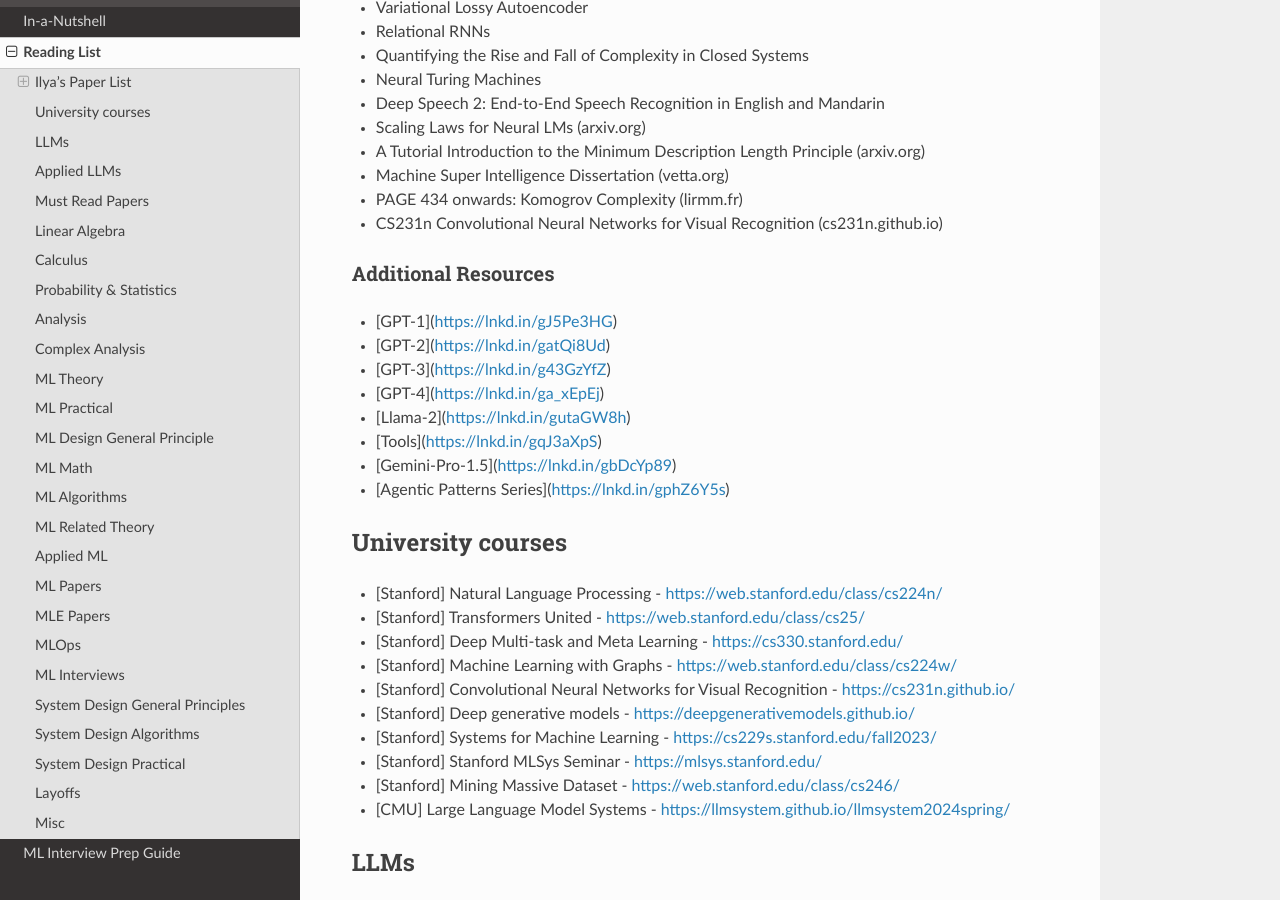
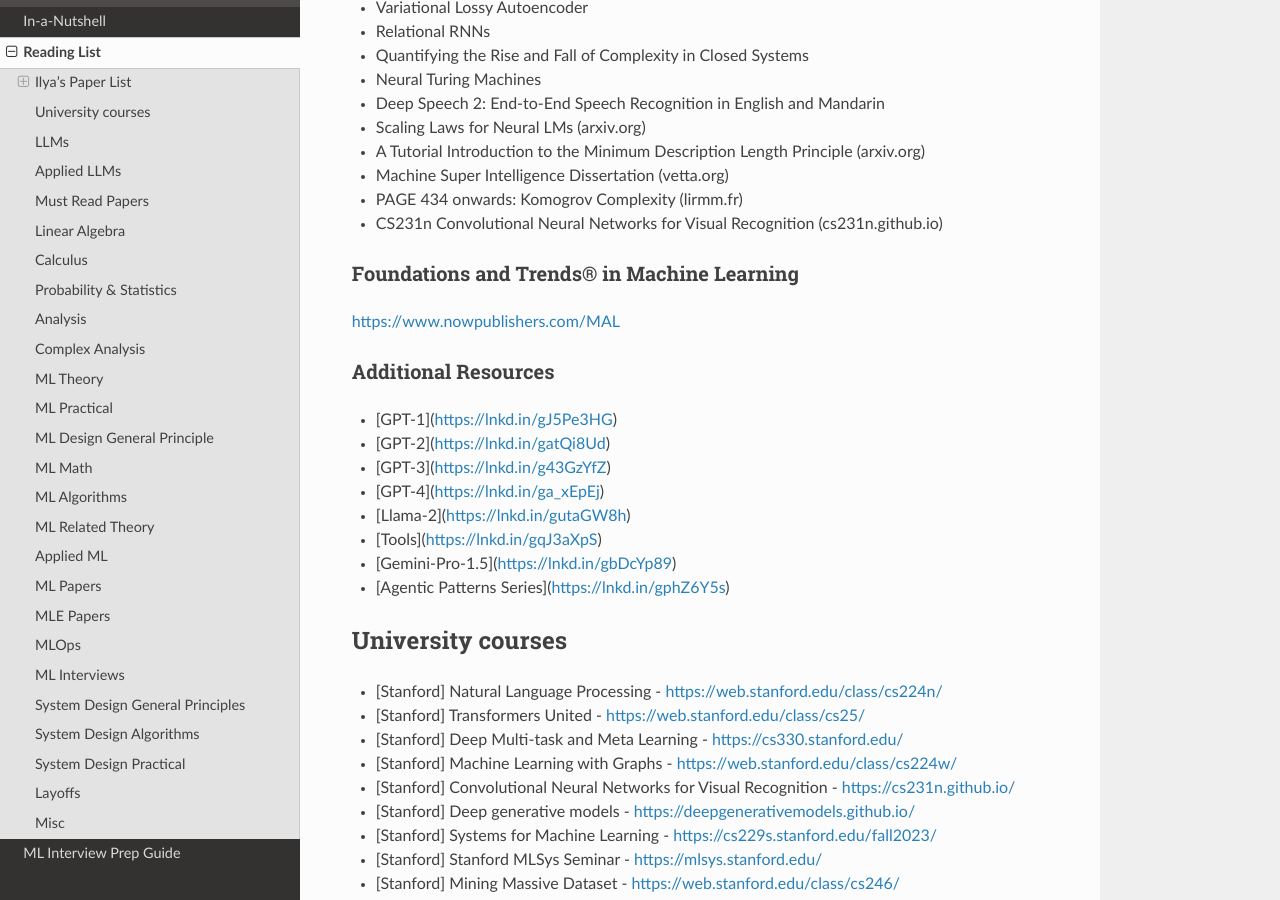
Before and after one commit to uselesstechjunks/leetcode, a Sphinx documentation site: the page built from docs/source/readlist.rst, in a window 1280 px wide and 900 px high, scrolled down 726 px. Built offline with Sphinx 7.4.7 and the Read the Docs theme 2.0.0, drawn with Linux system fonts in a browser that asks for light colours.

Commit message:
Update readlist.rst (#331)

```diff
--- a/docs/source/readlist.rst
+++ b/docs/source/readlist.rst
@@ -36,6 +36,10 @@ Fundamentals
 * Machine Super Intelligence Dissertation (vetta.org)
 * PAGE 434 onwards: Komogrov Complexity (lirmm.fr)
 * CS231n Convolutional Neural Networks for Visual Recognition (cs231n.github.io)
+
+Foundations and Trends® in Machine Learning
+------------------------------------------------------------------------------------------
+`https://www.nowpublishers.com/MAL <https://www.nowpublishers.com/MAL>`_
 
 Additional Resources
 ------------------------------------------------------------------------------------------
```
